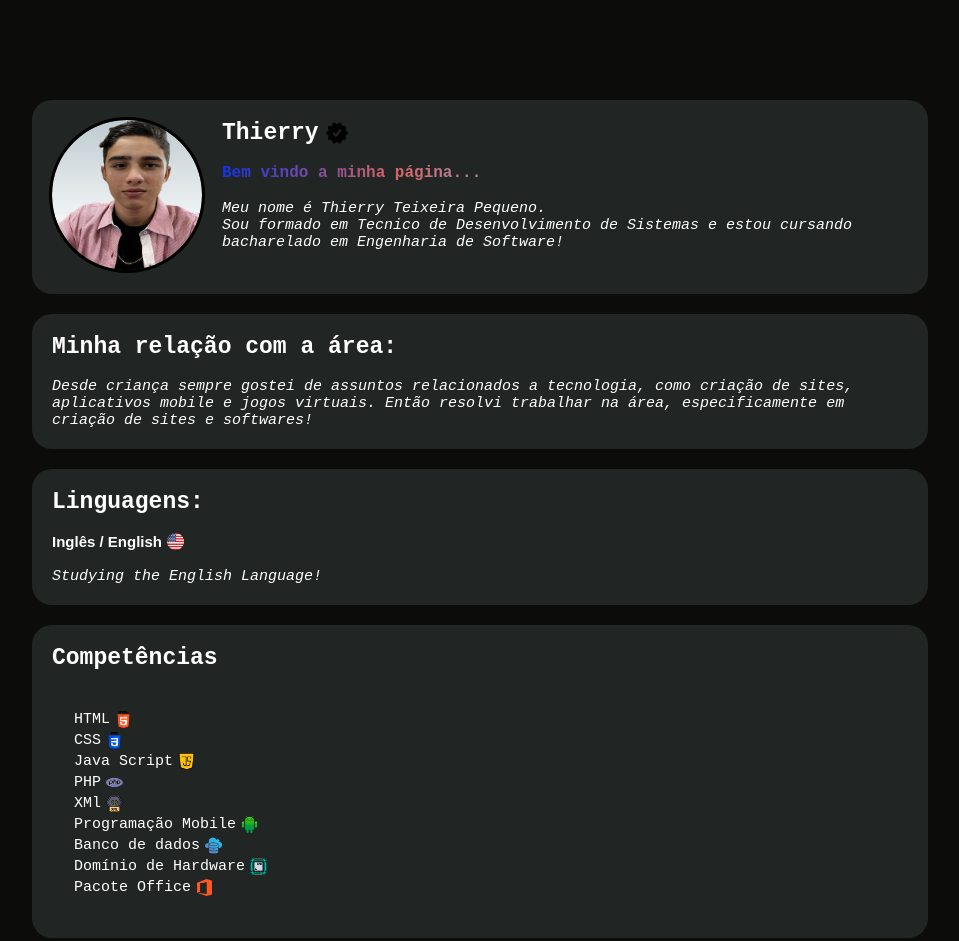
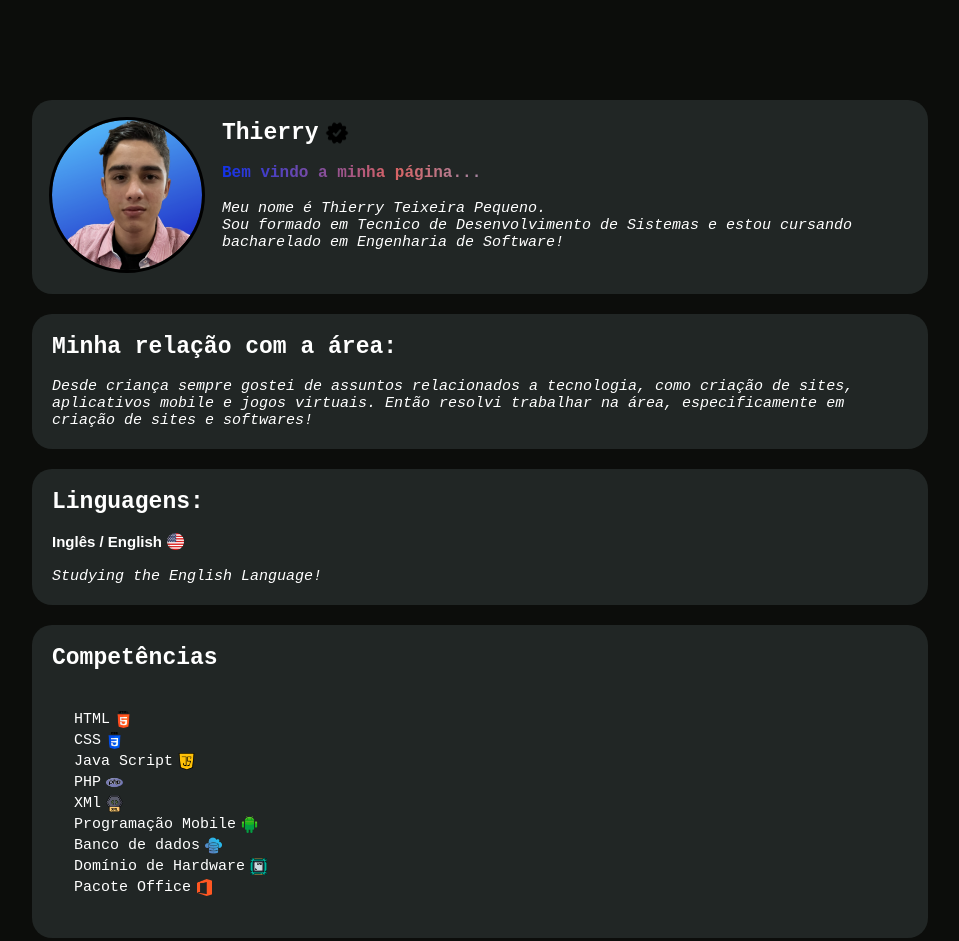
Before and after one commit to ThierryPqno/ThierryPqno.github.io, a plain HTML site: page index.html in a window 1280 px wide. Shown: the whole page, without its empty margins (160-1119 px from the left). Drawn offline with Linux system fonts and the light colour scheme.

Commit message:
Update index.html

```diff
--- a/index.html
+++ b/index.html
@@ -12,7 +12,7 @@
         <!-- Cartão -->
         <div id="card">
             <div id="img">
-                <img src="Perfil.jpg" alt="perfil">
+                <img src="Perfil.png" alt="perfil">
             </div>
             <div id="desc">
                 <h1>Thierry <img src="Verificado.png" alt="verificado"></h1>
```
